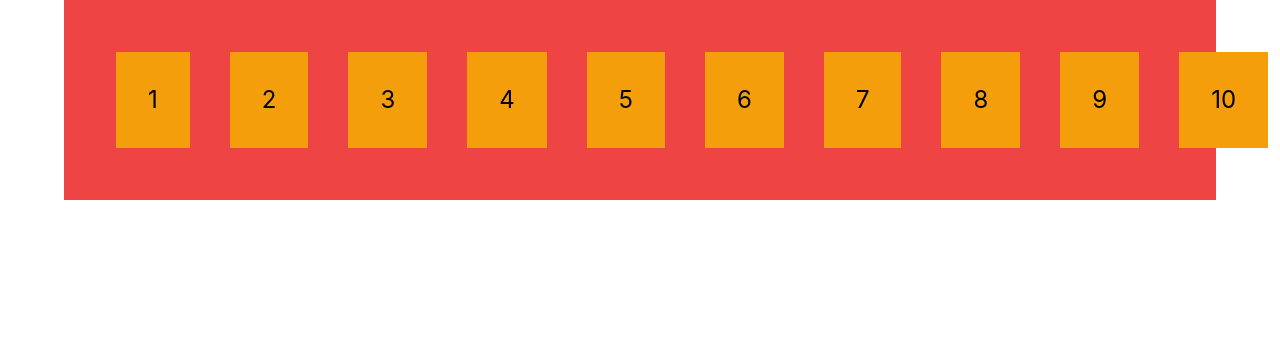
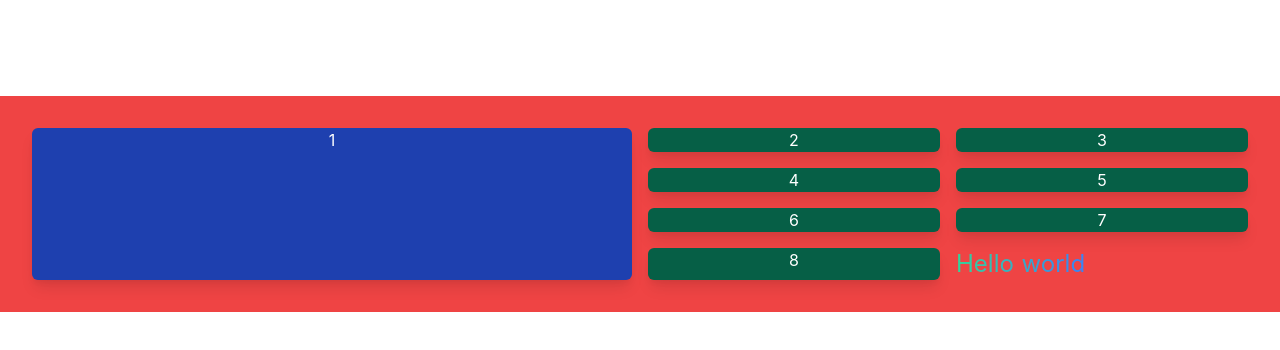
Before and after one commit to bexruz5113/nuxt_example, a Nuxt app: page /home in a window 1280 px wide. Shown: the top 350 px of the page. Built offline with nearby package versions, Linux system fonts and the light colour scheme.

Commit message:
documention learning

```diff
--- a/pages/home.vue
+++ b/pages/home.vue
@@ -1,13 +1,37 @@
 <template>
   <div
-    class="flex flex-col md:flex-row justify-around bg-red-500 p-8 mx-auto w-full max-w-6xl"
+    class="grid grid-cols-1 md:grid-cols-4 gap-4 justify-around bg-red-500 p-8 mt-24 mx-auto w-full max-w-7xl"
   >
     <div
-      v-for="i in 10"
-      :key="i"
-      class="flex flex-row p-8 m-5 items-center bg-yellow-500"
+      class="col-star-1 col-span-2 row-start-1 row-span-4 bg-blue-800 text-white rounded-md shadow-lg text-center"
     >
-      <span class="text-sm md:text-2xl text-white md:text-black">{{ i }}</span>
+      1
+    </div>
+    <div class="bg-green-800 text-white rounded-md shadow-lg text-center">
+      2
+    </div>
+    <div class="bg-green-800 text-white rounded-md shadow-lg text-center">
+      3
+    </div>
+    <div class="bg-green-800 text-white rounded-md shadow-lg text-center">
+      4
+    </div>
+    <div class="bg-green-800 text-white rounded-md shadow-lg text-center">
+      5
+    </div>
+    <div class="bg-green-800 text-white rounded-md shadow-lg text-center">
+      6
+    </div>
+    <div class="bg-green-800 text-white rounded-md shadow-lg text-center">
+      7
+    </div>
+    <div class="bg-green-800 text-white rounded-md shadow-lg text-center">
+      8
+    </div>
+    <div class="text-2xl">
+        <span class="bg-clip-text text-transparent bg-gradient-to-r from-green-400 to-blue-500">
+          Hello world
+        </span>
     </div>
   </div>
 </template>
```
